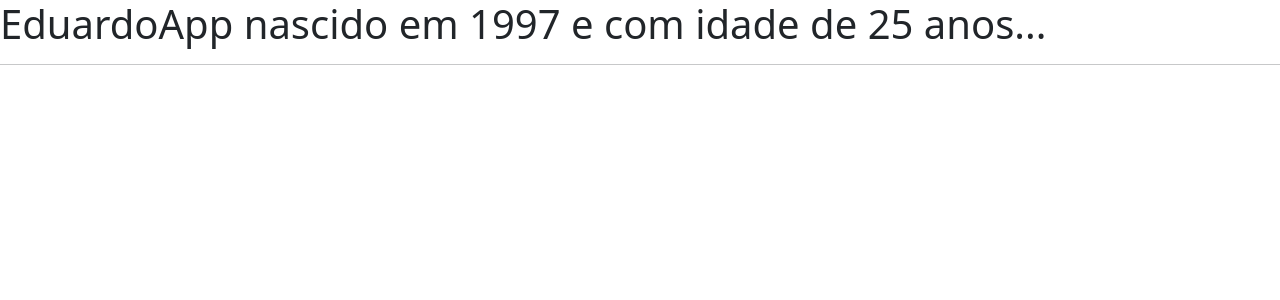
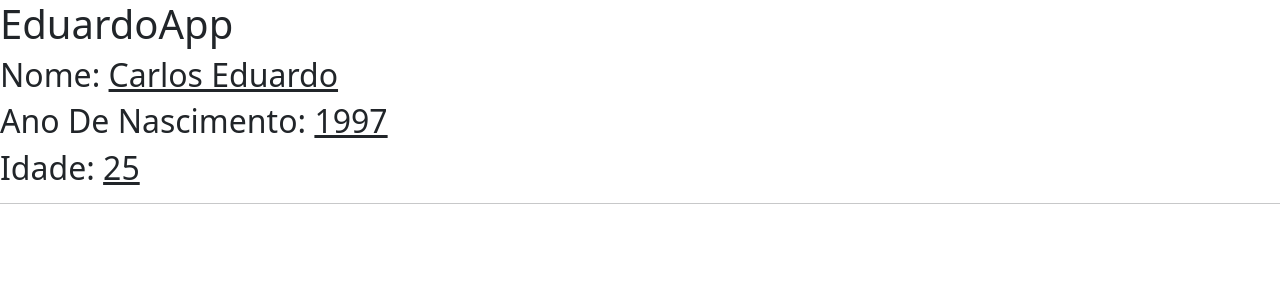
Before and after one commit to eduardobio6/angular-aula-02-09, an Angular app: page / in a window 1280 px wide. Shown: the top 300 px of the page. Built offline with nearby package versions, Linux system fonts and the light colour scheme.

Commit message:
5files modified

```diff
--- a/src/app/app.component.html
+++ b/src/app/app.component.html
@@ -1,2 +1,11 @@
-<h1>{{ name }} nascido em {{ nasc }} e com idade de {{ idade }} anos...</h1>
-<hr />
+<h1>{{ name }}</h1>
+<h2>
+  Nome: <u>{{ nome }}</u>
+</h2>
+<h2>
+  Ano De Nascimento: <u>{{ nasc }}</u>
+</h2>
+<h2>
+  Idade: <u>{{ idade }}</u>
+  <hr />
+</h2>
--- a/src/app/app.component.ts
+++ b/src/app/app.component.ts
@@ -7,6 +7,7 @@ import { Component, VERSION } from '@angular/core';
 })
 export class AppComponent {
   name = 'EduardoApp';
+  nome = 'Carlos Eduardo'
   nasc = 1997;
   idade = 2022 - this.nasc;
 }
```
